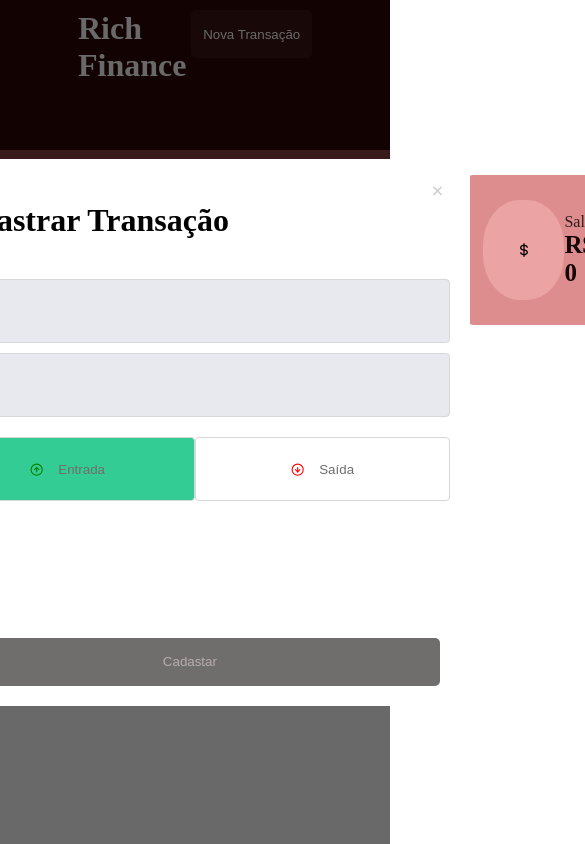
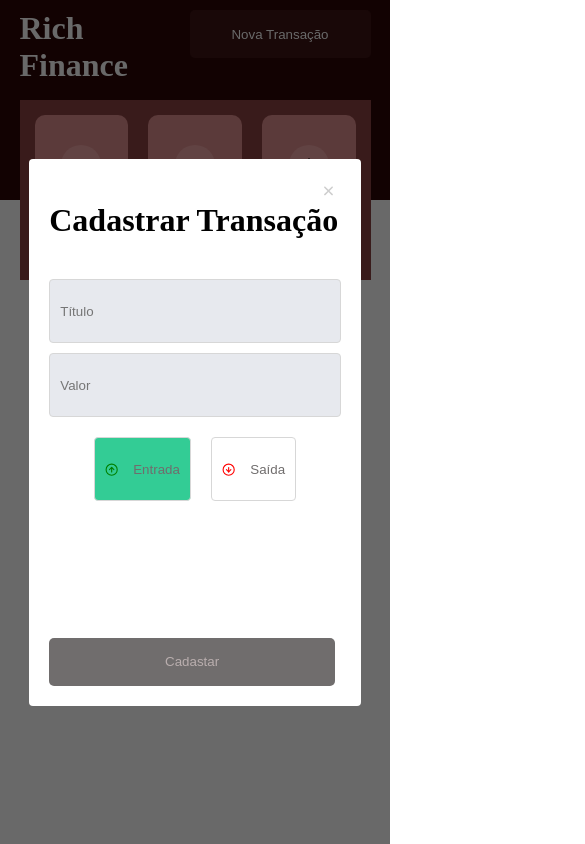
Before and after one commit to devrichele/my-finance, a React (Vite) app: page / in a window 390 px wide. Both pictures are taken after a click on the button "Nova Transação". Shown: the top 844 px of the page, 585 px wide, since content can reach past the window. Built offline with nearby package versions, Linux system fonts and the light colour scheme.

Commit message:
lidando com responsividade

```diff
--- a/src/App.css
+++ b/src/App.css
@@ -18,7 +18,7 @@
   justify-content: space-between;
   width: 100vw;
   height: 200px;
-  padding: 10px 20%;
+  padding: 10px 5%;
   color: white;
   position: relative;
   z-index: 1;
@@ -44,10 +44,10 @@ button:active {
 }
 
 .cards {
-  width: 900px;
+  width: 90%;
   display: flex;
   position: absolute;
-  top: 150px;
+  top: 100px;
   z-index: 2;
   background-color: rgb(139, 66, 66);
   padding: 15px;
@@ -55,6 +55,7 @@ button:active {
   margin: 0 10px;
   justify-content: space-between;
   gap: 20px;
+  flex-wrap: wrap;
 
 }
 
@@ -79,19 +80,35 @@ button:active {
 
 
 .gastos {
-  margin-top: 15%;
+  /* margin top calcula altura de cards pai ou seja container-card dividido por 2 + o espaçamento que eu quero, ou seja 50px */
+  margin-top: calc(90px + 50px);
+  width: 100%;
+  padding: 0px 5%;
 }
 
 .valorBaixo{
   color:rgb(19, 3, 3);
 }
 
-@media only screen and (max-width: 768px) {
-  /* For mobile phones: */
-  .cards {
-    width: 100%;
-  }
-  .container-card-icon {
+@media only screen and (min-width: 768px) {
+  /* For desktop: */
+  .empresa {
+      padding: 10px 20%;
+
 
   }
+
+  .cards {
+    width: 60%;
+
+  }
+  .container-card-icon, .gastos{
+    width: 60%;
+
+  }
+  .gastos{
+    padding: 0px 10%;
+
+  }
+
 }
--- a/src/components/botao/styles.css
+++ b/src/components/botao/styles.css
@@ -1,5 +1,5 @@
 .botao-cadastro{
-    width: 255px;
+    width: 100%;
     height: 64px;
     border-radius: 4px;
     border:solid 1px #D7D7D7;
@@ -13,3 +13,11 @@
     gap: 15px;
 
 }
+
+@media only screen and (min-width: 768px) {
+    /* For desktop: */
+    .botao-cadastro{
+        width: 100px;
+    }
+
+    }
--- a/src/components/cards/styles.css
+++ b/src/components/cards/styles.css
@@ -1,22 +1,24 @@
  .card{
-
-    width: 300px;
+    width: calc((100% - 40px) /3);
     height: 150px;
     background-color: rgb(221, 141, 141);
     border-radius: 10px;
-    padding: 20px;
+    padding: 10px;
     display: flex;
     align-items: center;
-    margin: 10px;
+    justify-content: center;
+    flex-direction: column;
+    gap: 10px;
+    overflow: hidden;
 
 
   }
 
   .container-card-icon {
-    width: 90px;
-    height: 100px;
+    width: 40px;
+    height: 40px;
     background-color: rgb(236, 163, 163);
-    border-radius: 45%;
+    border-radius: 100%;
     display: flex;
     align-items: center;
     justify-content:space-around;
@@ -25,20 +27,19 @@
 
   .cardBaixo{
 
-    width: 600px;
+    width: 100%;
     height: 150px;
     background-color: rgb(221, 141, 141);
     border-radius: 10px;
     padding: 20px;
     display: flex;
     align-items: center;
-    margin: 10px;
+    /* margin: 10px; */
 
 
   }
 
   .texto {
-    text-align: justify;
     color:rgb(46, 28, 28);
 
     }
@@ -71,18 +72,32 @@
 .valor {
   color:rgb(19, 3, 3);
   font-weight:bold;
-  font-size: 25px;
-  text-align: justify;
+  font-size: 20px;
 
 }
 .red {
   color: red;
 }
 
-@media only screen and (max-width: 768px) {
-  /* For mobile phones: */
+@media only screen and (min-width: 768px) {
+  /* For desktop: */
   .card {
     flex: 1;
-    width: 100%;
+    flex-direction: row;
+    padding: 10px;
+   justify-content: flex-start;
+
+  }
+
+  .container-card-icon {
+    width: 90px;
+    height: 90px;
+  }
+  .texto, .valor{
+    text-align: left;
+  }
+  .valor{
+    font-size: 25px;
+
   }
 }
--- a/src/components/modelo/styles.css
+++ b/src/components/modelo/styles.css
@@ -10,7 +10,7 @@
 }
 
 .conteudoModelo {
-    width: 576px;
+    width: 85%;
     height: 547px;
     background-color: white;
     border-radius: 4px;
@@ -25,9 +25,9 @@
     width: 100%;
     margin-top: 10px;
     color:rgb(112, 109, 109);
-    /* gap: 20px; */
+    gap: 20px;
     display: flex;
-    justify-content: space-between;
+    justify-content: center;
 }
 .Inserirdados{
     width: 98%;
@@ -48,3 +48,12 @@
 .Inserirdados{
 margin-top: auto;
 }
+
+@media only screen and (min-width: 768px) {
+    /* For desktop: */
+.conteudoModelo{
+    width: 30%;
+
+}
+
+    }
```
